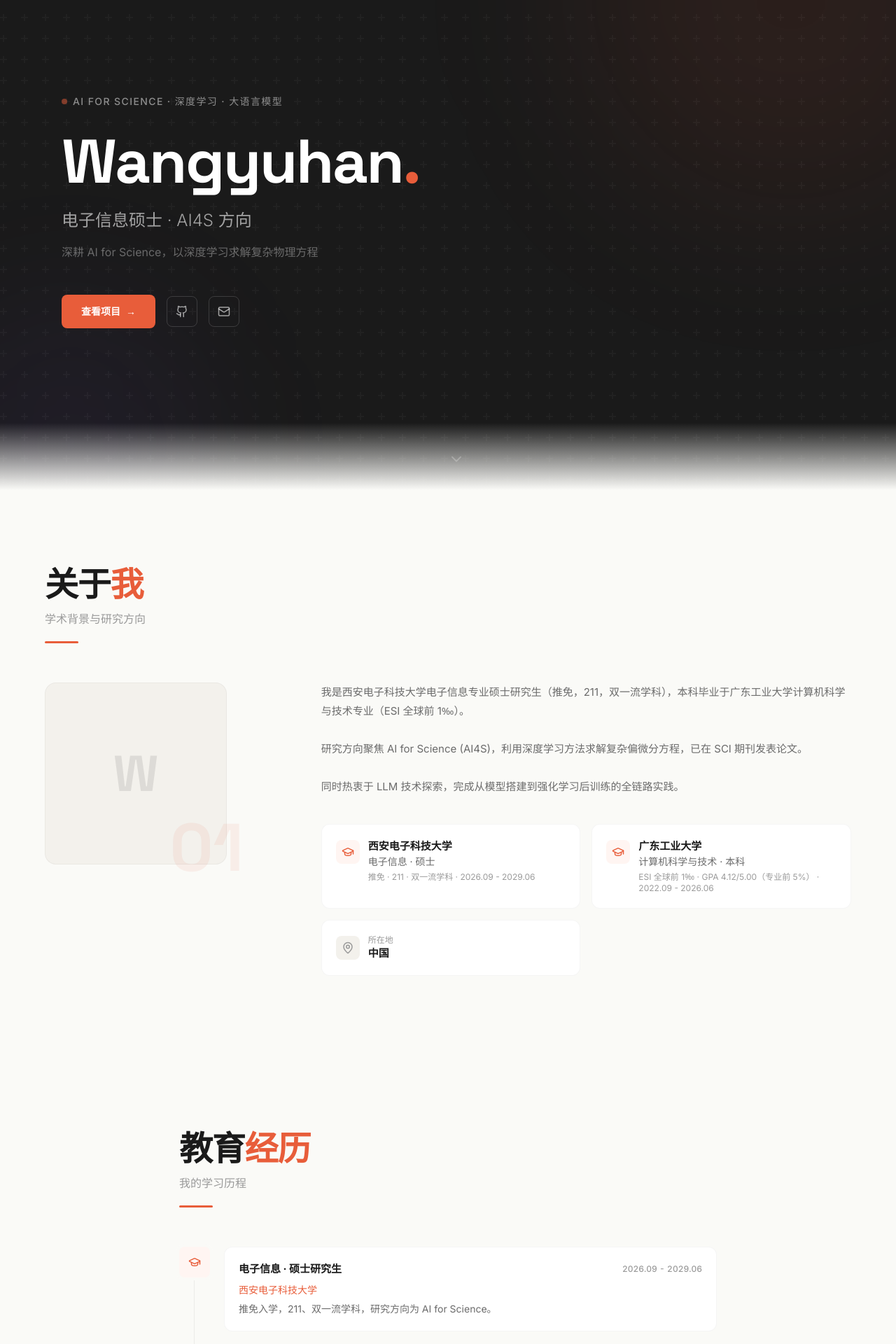
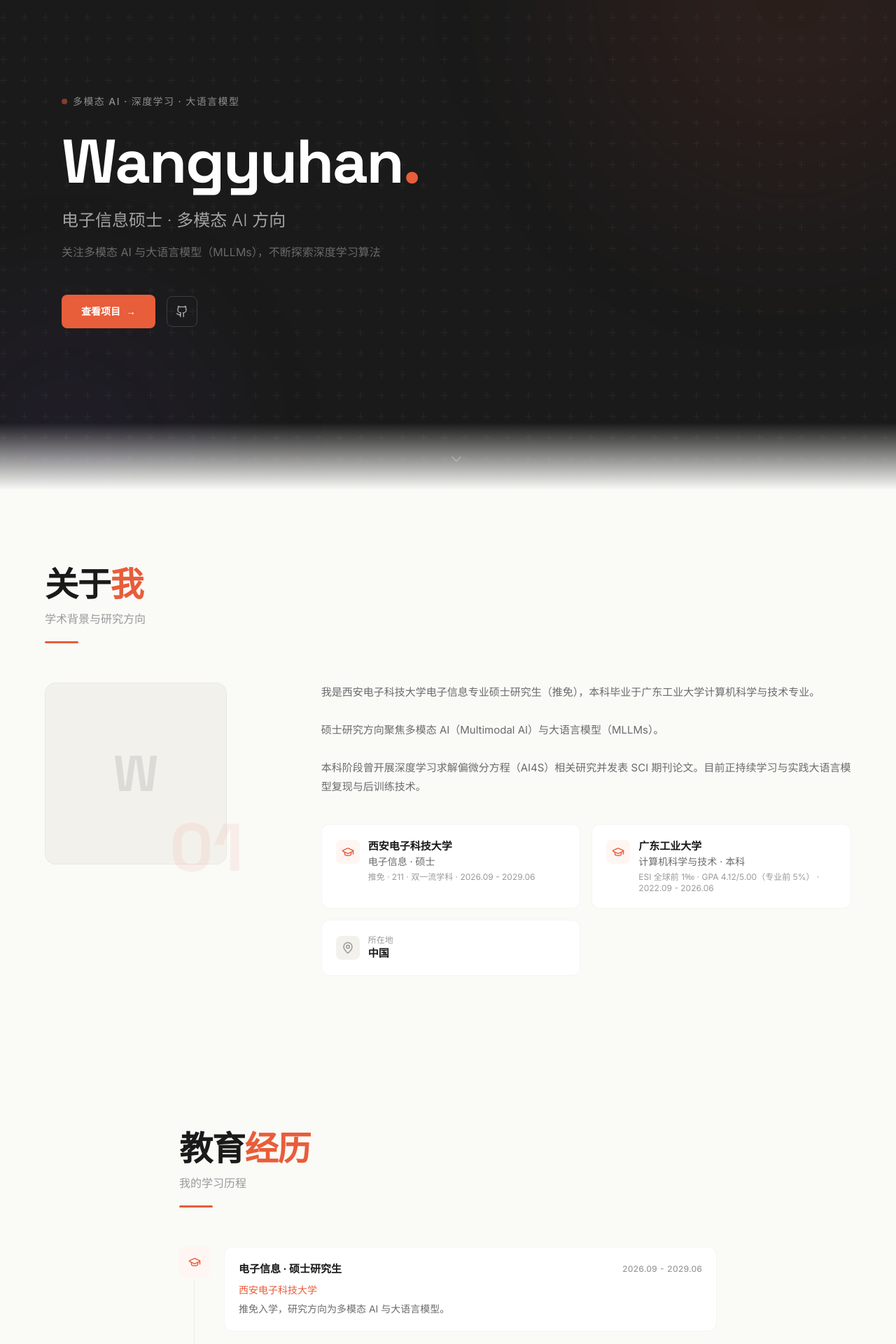
Before and after one commit to Theyouslalala/portfolio, a React (Vite) app: page / in a window 1280 px wide. Shown: the part 100-2020 px from the top of the page at 70% size. Built offline with nearby package versions, Linux system fonts and the light colour scheme.

Commit message:
Update portfolio: set research direction to Multimodal AI & MLLMs, refine contact info

```diff
--- a/src/components/Contact.jsx
+++ b/src/components/Contact.jsx
@@ -7,13 +7,13 @@ const links = [
   {
     label: '邮箱',
     value: contact.email,
-    href: `mailto:${contact.email}`,
+    href: contact.email ? `mailto:${contact.email}` : null,
     icon: Mail,
     color: 'bg-red-50 text-red-500',
   },
   {
     label: 'GitHub',
-    value: contact.github.replace('https://', ''),
+    value: contact.github ? contact.github.replace('https://', '') : '',
     href: contact.github,
     icon: Github,
     color: 'bg-ink/[0.06] text-ink',
@@ -25,7 +25,7 @@ const links = [
     icon: MessageCircle,
     color: 'bg-emerald-50 text-emerald-500',
   },
-]
+].filter((link) => link.value)
 
 function ContactCard({ link, index }) {
   const Icon = link.icon
@@ -68,7 +68,7 @@ export default function Contact() {
       <div className="max-w-4xl mx-auto">
         <SectionHeading title="联系" accent="我" subtitle="欢迎与我交流，期待你的来信" />
 
-        <div className="grid sm:grid-cols-3 gap-4">
+        <div className={`grid gap-4 ${links.length === 1 ? 'max-w-xs mx-auto' : 'sm:grid-cols-3'}`}>
           {links.map((link, i) => (
             <ContactCard key={link.label} link={link} index={i} />
           ))}
--- a/src/components/Hero.jsx
+++ b/src/components/Hero.jsx
@@ -28,7 +28,7 @@ export default function Hero() {
           >
             <span className="w-2 h-2 rounded-full bg-accent-500 animate-pulse" />
             <span className="text-sm font-medium text-white/50 tracking-widest uppercase">
-              AI for Science · 深度学习 · 大语言模型
+              多模态 AI · 深度学习 · 大语言模型
             </span>
           </motion.div>
 
@@ -85,12 +85,14 @@ export default function Hero() {
             >
               <Github size={18} />
             </a>
+            {personalInfo.email && (
               <a
                 href={`mailto:${personalInfo.email}`}
                 className="p-3 border border-white/15 rounded-lg text-white/60 hover:text-white hover:border-white/30 hover:bg-white/5 transition-all duration-300"
               >
                 <Mail size={18} />
               </a>
+            )}
           </motion.div>
         </div>
       </div>
--- a/src/data/portfolio.js
+++ b/src/data/portfolio.js
@@ -2,20 +2,20 @@
 
 export const personalInfo = {
   name: "Wangyuhan",
-  title: "电子信息硕士 · AI4S 方向",
-  tagline: "深耕 AI for Science，以深度学习求解复杂物理方程",
+  title: "电子信息硕士 · 多模态 AI 方向",
+  tagline: "关注多模态 AI 与大语言模型（MLLMs），不断探索深度学习算法",
   avatar: "",
-  email: "your-email@example.com",
+  email: "",
   github: "https://github.com/theyouslalala",
   location: "中国",
 }
 
 export const about = {
-  description: `我是西安电子科技大学电子信息专业硕士研究生（推免，211，双一流学科），本科毕业于广东工业大学计算机科学与技术专业（ESI 全球前 1‰）。
+  description: `我是西安电子科技大学电子信息专业硕士研究生（推免），本科毕业于广东工业大学计算机科学与技术专业。
 
-研究方向聚焦 AI for Science (AI4S)，利用深度学习方法求解复杂偏微分方程，已在 SCI 期刊发表论文。
+硕士研究方向聚焦多模态 AI（Multimodal AI）与大语言模型（MLLMs）。
 
-同时热衷于 LLM 技术探索，完成从模型搭建到强化学习后训练的全链路实践。`,
+本科阶段曾开展深度学习求解偏微分方程（AI4S）相关研究并发表 SCI 期刊论文。目前正持续学习与实践大语言模型复现与后训练技术。`,
   educations: [
     {
       school: "西安电子科技大学",
@@ -57,7 +57,7 @@ export const projects = [
     period: "2026.03 - 至今",
   },
   {
-    title: "AI4S — 深度学习求解偏微分方程",
+    title: "AI4S — 深度学习求解偏微分方程（本科科研）",
     description: "提出 ES-ScaDNN 框架，利用能量泛函直接优化求解 Allen-Cahn 方程，精度提升 67.2%。设计缩放层与方差正则化项确保解的物理意义。参与 EM-NormResNet 模型设计，用于玻色-爱因斯坦凝聚基态问题求解。",
     tags: ["AI4S", "PDE", "Energy Method", "DNN"],
     link: "https://github.com/theyouslalala",
@@ -71,13 +71,13 @@ export const educations = [
     title: "电子信息 · 硕士研究生",
     org: "西安电子科技大学",
     period: "2026.09 - 2029.06",
-    description: "推免入学，211、双一流学科，研究方向为 AI for Science。",
+    description: "推免入学，研究方向为多模态 AI 与大语言模型。",
   },
   {
     title: "计算机科学与技术 · 本科",
     org: "广东工业大学",
     period: "2022.09 - 2026.06",
-    description: "GPA 4.12/5.00（专业前 5%），ESI 全球前 1‰。获国家奖学金、一等奖学金等。",
+    description: "GPA 4.12/5.00（专业前 5%），获国家奖学金、一等奖学金等。",
   },
 ]
 
@@ -119,7 +119,7 @@ export const honors = [
 ]
 
 export const contact = {
-  email: personalInfo.email,
+  email: "",
   github: personalInfo.github,
-  wechat: "your-wechat-id",
+  wechat: "",
 }
```
Also changed, not shown: 1 other file (tests, documents, lock files or other folders). Lines whose indentation alone changed are shown as unchanged.
